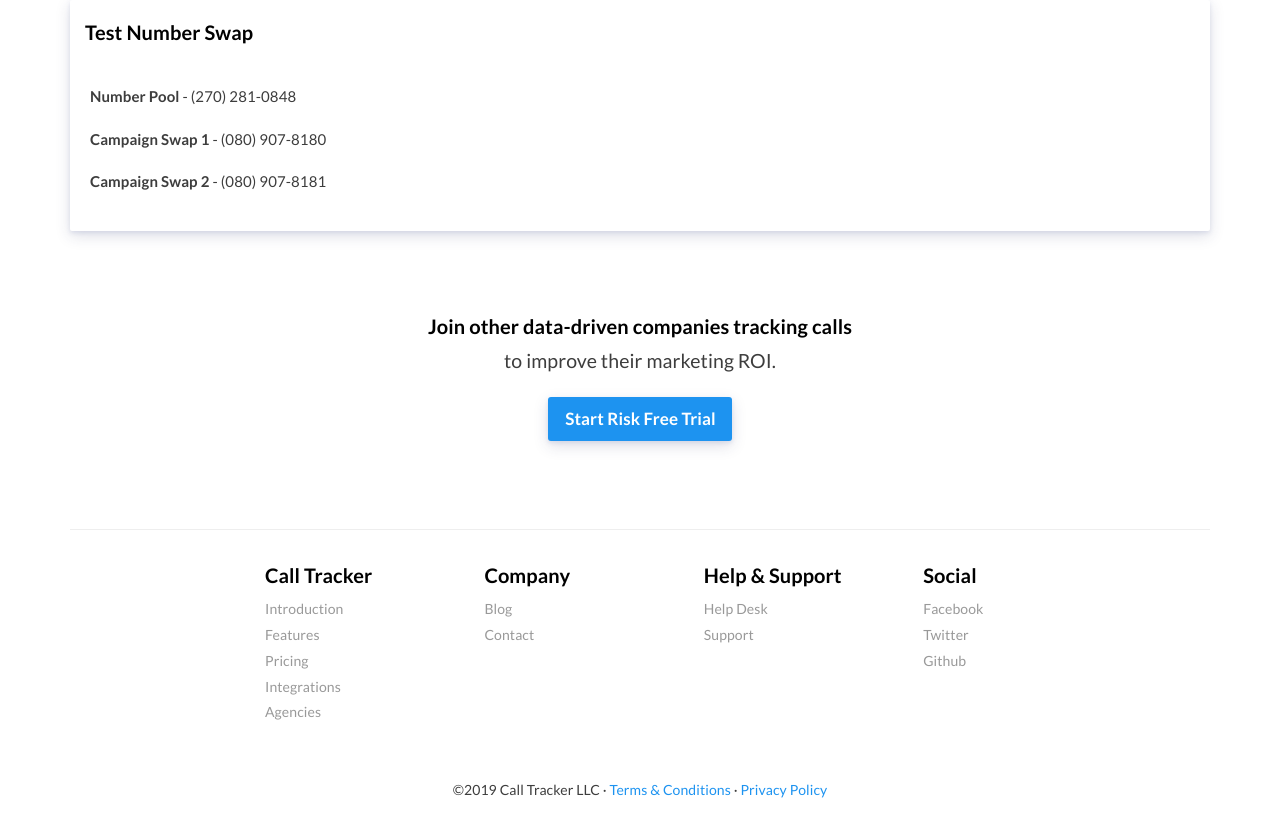
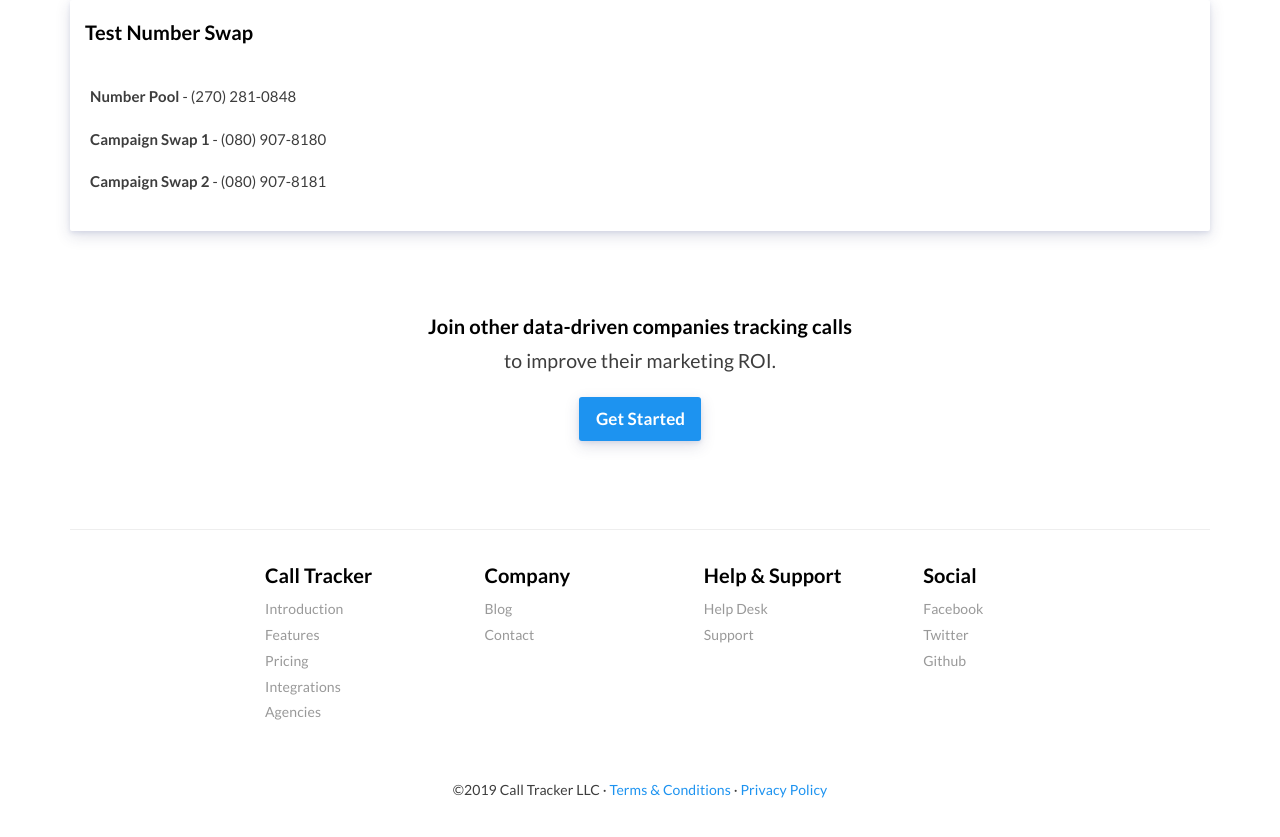
Before and after one commit to sumonst21/calltrackerio-site, a Jekyll site: the page built from test-swap-numbers.html, in a window 1280 px wide. Shown: the top 837 px of the page. Built offline with Jekyll 4.4.1, drawn with Linux system fonts in a browser that asks for light colours.

Commit message:
remove trial text

```diff
--- a/_includes/footer.html
+++ b/_includes/footer.html
@@ -3,7 +3,7 @@
 		<div class="col-md-12 text-center">
 			<h5>Join other data-driven companies tracking calls</h5>
 			<p class="lead"> to improve their marketing ROI.</p>
-			<p><a href="https://app.calltracker.io/signup/" class="btn btn-lg btn-primary">Start Risk Free Trial</a></p>
+			<p><a href="https://app.calltracker.io/signup/" class="btn btn-lg btn-primary">Get Started</a></p>
 		</div>
 	</div>
 </div>
--- a/test-swap-numbers.html
+++ b/test-swap-numbers.html
@@ -24,7 +24,6 @@ sitemap: false
 </section>
 </div>
 {% include footer.html %}
-<script async src="https://cdn.rawgit.com/clancychilds/ReturnOfTheUTMZ/master/compiled/latest/utmz.min.js"></script>
-<script src="https://staging.calltracker.io/trackers/94240981abf74bdf85dfd99f8b3dc3eb/tracker.js"></script>
+<script src="http://localhost:3333/trackers/94240981abf74bdf85dfd99f8b3dc3eb/tracker.js"></script>
 </body>
 </html>
```
